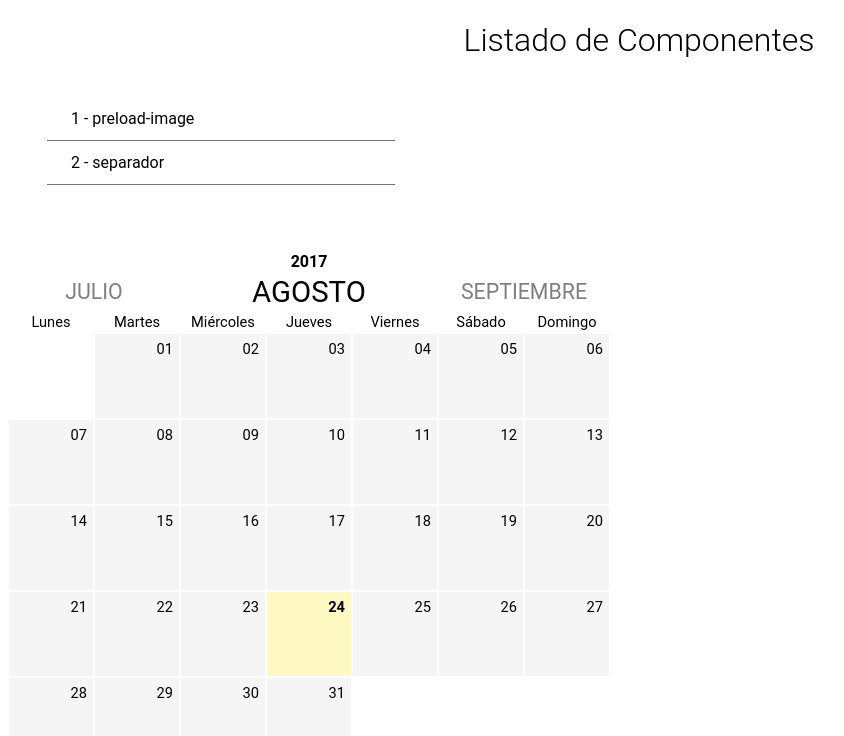
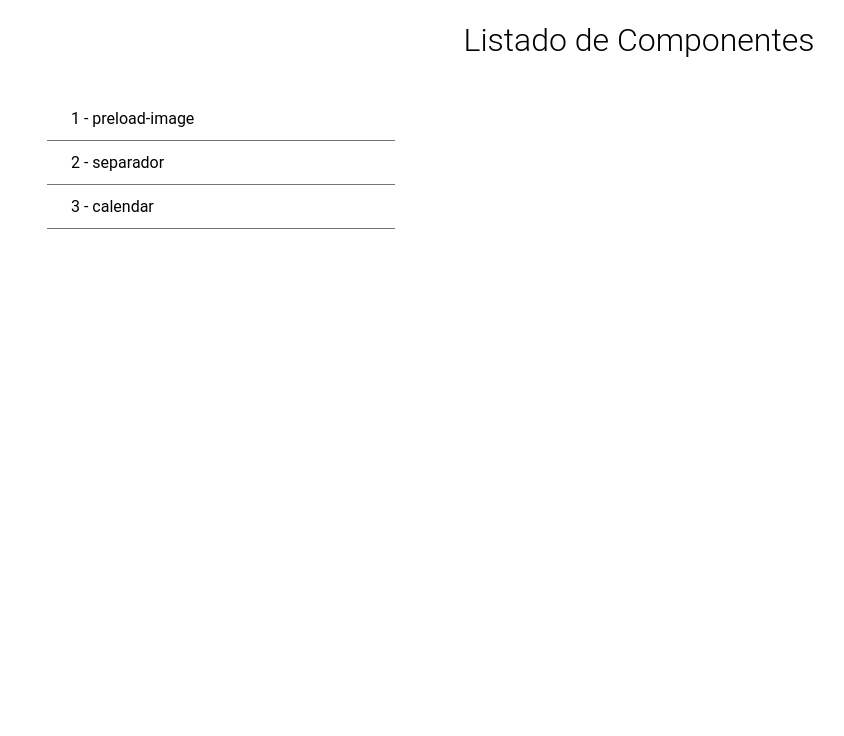
Before and after one commit to l2radamanthys/NgComponentes, an Angular app: page /#/ in a window 1280 px wide. Shown: the top 736 px of the page, without its empty margins (1-845 px from the left). Built offline with nearby package versions, Linux system fonts and the light colour scheme.

Commit message:
update calendar component

```diff
--- a/src/app/componentes/calendar/calendar.component.html
+++ b/src/app/componentes/calendar/calendar.component.html
@@ -3,7 +3,7 @@
 <table>
     <thead>
         <tr>
-            <th colspan="7">  {{ year }} </th>
+            <th colspan="7" style="text-align: center;">  {{ year }} </th>
         </tr>
         <tr>
             <th class="calendar-month" (click)="prevMonth()" colspan="2"> {{ getPrevMonthText() }} </th>
@@ -20,14 +20,14 @@
                     *ngFor="let day of week"
                     (click)="dayClick(day)"
                     [ngClass]="{
-                        '': true,
+                        'calendar-day-active': day === activeDay,
                         'date-now': today.getDate() === day.day && today.getMonth() === month && today.getFullYear() === year,
                         'calendar-day seleccionable': day.day !== null
                 }">
                 <span class="day-number">{{ pad(day.day) }}</span>
                 <div class="event-mark-container">
                     <div
-                            *ngFor="let evt of dayEvents(day.day, month, year)"
+                            *ngFor="let evt of dayEvents(day.day, month + 1, year)"
                             class="event-mark"
                             [style.background]="evt.color" >
                     </div>
--- a/src/app/componentes/calendar/calendar.component.ts
+++ b/src/app/componentes/calendar/calendar.component.ts
@@ -54,7 +54,7 @@ const COLOURS = [
     '#FFEB3B',
     '#FFC107',
     '#FF9800'
-]
+];
 
 
 @Component({
@@ -77,6 +77,7 @@ export class CalendarComponent implements OnInit {
         this.today = new Date();
         this.year = this.today.getFullYear();
         this.month = this.today.getMonth();
+        if (this.eventos === undefined) { this.eventos = []; }
         this.eventos.forEach(evt => {
             evt.start = typeof evt.start === 'string' ? new Date(evt.start) : evt.start;
             evt.end = typeof evt.end === 'string' ? new Date(evt.end) : evt.end;
@@ -106,6 +107,7 @@ export class CalendarComponent implements OnInit {
         return MONTHS[this.month > 0 ? this.month - 1 : 11];
     }
 
+
     /**
      * Devuelve el mes actual como texto
      * @author Ricardo D. Quiroga
@@ -114,6 +116,7 @@ export class CalendarComponent implements OnInit {
     public getCurrentMonthText(): string {
         return MONTHS[this.month];
     }
+
 
     /**
      * Devuelve la constante DAYS
@@ -241,9 +244,9 @@ export class CalendarComponent implements OnInit {
         if (day.day !== null) {
             let result = {
                 date: new Date(this.year, this.month, day.day),
-                eventos: this.dayEvents(day.day, this.month, this.year)
+                eventos: this.dayEvents(day.day, this.month + 1, this.year)
             };
-            // console.log(JSON.stringify(result, null, '  '));
+            this.activeDay = day;
             this.onDayClick.emit(result);
         }
     }
@@ -294,5 +297,4 @@ export class CalendarComponent implements OnInit {
     private getRandomNumber(min: number, max: number): number {
         return Math.floor(Math.random() * (max - min + 1)) + min;
     }
-
 }
--- a/src/app/componentes/calendar/calendar.scss
+++ b/src/app/componentes/calendar/calendar.scss
@@ -1,7 +1,8 @@
 
 
 .calendar-month, .calendar-active-month {
-    font-weight: 400;
+    font-weight: 300;
+    text-align: center;
 }
 
 .calendar-month {
@@ -15,13 +16,18 @@
 }
 
 .calendar-day-name {
-    font-weight: 400;
-    font-size: 11pt;
+    font-weight: 300;
+    font-size: 10pt;
+    text-align: center;
+}
+
+table  {
+    border-collapse: inherit;
+    border-spacing: 0px;
 }
 
 td {
     margin: 0px !important;
-
 }
 
 .calendar-day {
@@ -30,7 +36,7 @@ td {
     height: 72px;
     padding: 6px;
     vertical-align: top;
-    // border: 1px solid #333;
+    border: 1px solid #FFF;
 }
 
 .seleccionable {
@@ -38,7 +44,7 @@ td {
 }
 
 .calendar-day-active {
-    border: 1px solid #333;
+    border: 1px solid #A6A6A6;
 }
 
 .date-now {
@@ -47,7 +53,6 @@ td {
     font-weight: 700;
 }
 
-
 .day-number {
     display: block;
     font-size: 11pt;
@@ -55,7 +60,7 @@ td {
 }
 
 .event-mark-container {
-    margin-top: 36px;
+    margin-top: 12px;
 }
 
 .event-mark {
--- a/src/app/pages/components-list/components-list.component.html
+++ b/src/app/pages/components-list/components-list.component.html
@@ -21,14 +21,31 @@
         </ul>
         <h3>Ejemplo</h3>
         <pre class="code"> {{ selected.example }} </pre>
-        <br>
+        <separador [size]="48"></separador>
+
+        <ng-container [ngSwitch]="selected.key">
+            <ng-container *ngSwitchCase="'preload-image'">
+                <preload-image class="small-image"
+                    [src]="'https://wsurveyw.blob.core.windows.net/multimedia/profile/ef6c883c-8cd6-48d6-84f4-b4f38b8d9a76.jpg'"
+                    [srcPreload]="'/assets/preload-image/progress.gif'"
+                    [srcError]="'https://cdn.browshot.com/static/images/not-found.png'"></preload-image>
+
+                <preload-image class="small-image"
+                    [src]="'https://wsurveyw.blob.core.windows.net/multimedia/profile/ef6c883c-8cd6-48d6-84f4-b4f38b8d9a76x.jpg'"
+                    [srcPreload]="'/assets/preload-image/progress.gif'"
+                    [srcError]="'https://cdn.browshot.com/static/images/not-found.png'"></preload-image>
+            </ng-container>
+
+            <ng-container *ngSwitchCase="'calendar'">
+                <calendar
+                    [eventos]="[
+                        { start: '2017-09-05T00:00:00', end: '2017-09-08T00:00:00', CodEvento: 'EVT_01' },
+                        { start: '2017-09-06T00:00:00', end: '2017-09-18T00:00:00', CodEvento: 'EVT_01' }]">
+                </calendar>
+            </ng-container>
+        </ng-container>
     </div>
-</div>
-
-<separador [size]="48"></separador>
-
-<calendar [eventos]="[{ start: '2017-09-05T00:00:00', end: '2017-09-08T00:00:00', CodEvento: 'EVT_01' }, { start: '2017-09-06T00:00:00', end: '2017-09-18T00:00:00', CodEvento: 'EVT_01' }]">
 
 
 
-</calendar>
+</div>
--- a/src/app/pages/components-list/components-list.component.ts
+++ b/src/app/pages/components-list/components-list.component.ts
@@ -41,6 +41,16 @@ export class ComponentsListComponent {
                 description: 'altura en pixels del separador'
             }],
             example: '<separador [size]="24"></separador>'
+        },
+        {
+            key: 'calendar',
+            name: 'Calendario de Eventos',
+            params: [{
+                key: 'eventos',
+                type: 'any[]',
+                description: 'Listado de eventos'
+            }],
+            example: '<calendar [eventos]="eventos"></calendar>'
         }
     ];
 
```
